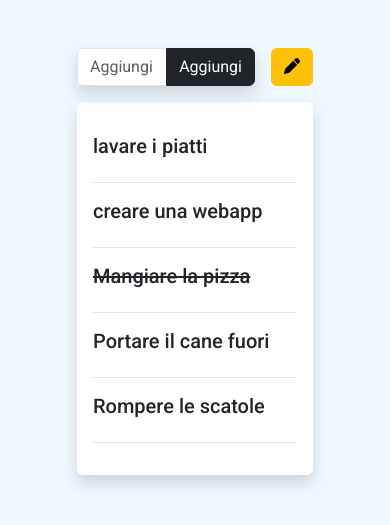
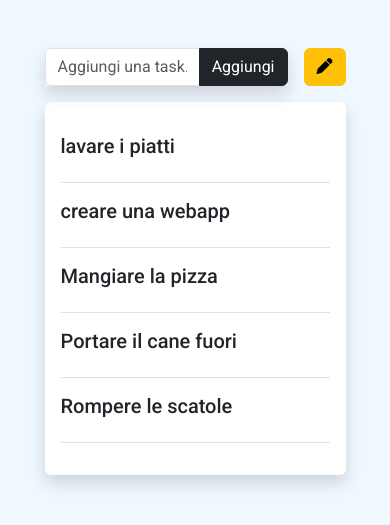
Before and after one commit to alex02r/php-todo-list-json, a PHP site: page / in a window 390 px wide. Shown: the part 73-598 px from the top of the page. Run offline with PHP 8.4, Linux system fonts and the light colour scheme.

Commit message:
[FIX] responsive layout

```diff
--- a/index.php
+++ b/index.php
@@ -17,7 +17,7 @@
         </header>
         <div class="container my-5">
             <div class="row justify-content-center">
-                <div class="col-8">
+                <div class="col-10 col-md-8">
                     <div class="d-flex gap-3">
                         <div class="input-group mb-3 shadow">
                             <input type="text" class="form-control" placeholder="Aggiungi una task.." @keyup.enter="AddTask()" v-model="newItem">
--- a/todo.json
+++ b/todo.json
@@ -1 +1 @@
-[{"name":"lavare i piatti","do":false},{"name":"creare una webapp","do":false},{"name":"Mangiare la pizza","do":true},{"name":"Portare il cane fuori","do":false},{"name":"Rompere le scatole","do":false}]
+[{"name":"lavare i piatti","do":false},{"name":"creare una webapp","do":false},{"name":"Mangiare la pizza","do":false},{"name":"Portare il cane fuori","do":false},{"name":"Rompere le scatole","do":false}]
```
